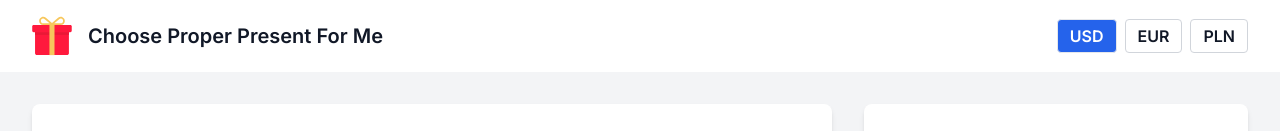
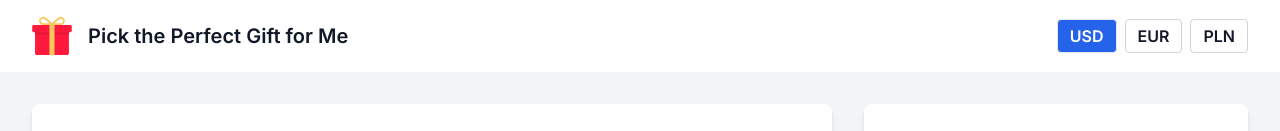
Before and after one commit to skyscs/choose-perfect-present, a Next.js app: page / in a window 1280 px wide. Shown: the top 131 px of the page. Built offline with nearby package versions, Linux system fonts and the light colour scheme; no server answers; the database is empty.

Commit message:
Fix header text

```diff
--- a/src/app/layout.tsx
+++ b/src/app/layout.tsx
@@ -45,7 +45,7 @@ export default function RootLayout({
                     />
                   </div>
                   <span className="text-xl font-semibold text-gray-900 group-hover:text-blue-600 transition-colors">
-                    Choose Proper Present For Me
+                    Pick the Perfect Gift for Me
                   </span>
                 </Link>
                 <CurrencySelector />
```
